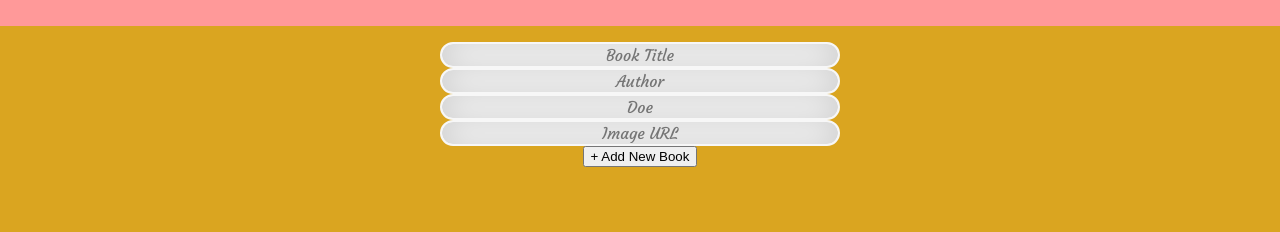
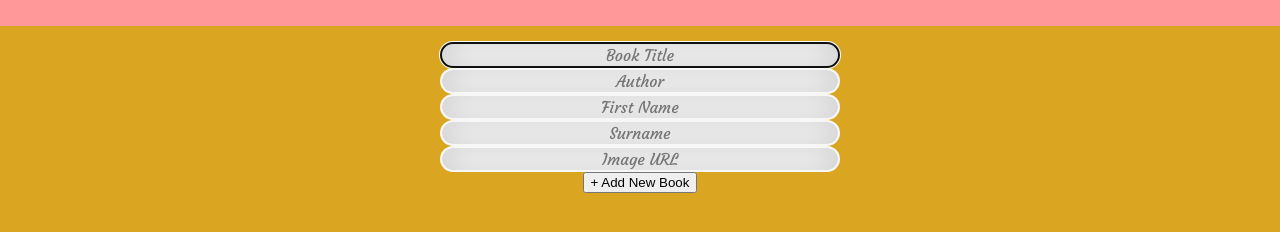
Before and after one commit to facn2/Book-Share-RM, a website: page public/index.html in a window 1280 px wide. Shown: the part 70-302 px from the top of the page. Drawn offline with Linux system fonts and the light colour scheme; files that its build step writes are made by us from their sources; no server answers; files whose address does not match are found by name.

Commit message:
Remove comment and change placeholder names Relates #32

```diff
--- a/public/index.html
+++ b/public/index.html
@@ -18,12 +18,11 @@
 
 <body>
 	<form class="form" action="/add-new-book" method="post">
-		<input type="text" name="book_title" value="" placeholder="Book Title">
+		<input type="text" name="book_title" value="" placeholder="Book Title" id = "book_title" autofocus>
 		<input type="text" name="author" value="" placeholder="Author">
-		<!-- <input type="text" name="first_name" value="" placeholder="John"> -->
-		<input type="text" name="last_name" value="" placeholder="Doe">
+		<input type="text" name="first_name" value="" placeholder="First Name">
+		<input type="text" name="last_name" value="" placeholder="Surname">
 		<input type="text" name="img_url" value="" placeholder="Image URL">
-
 		<button type="submit" name="button" class="button">+ Add New Book</button>
 	</form>
 
```
